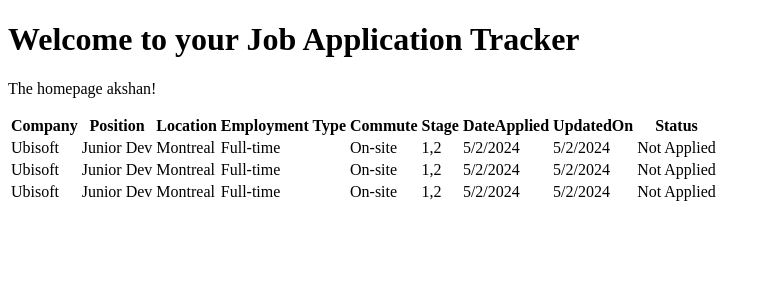
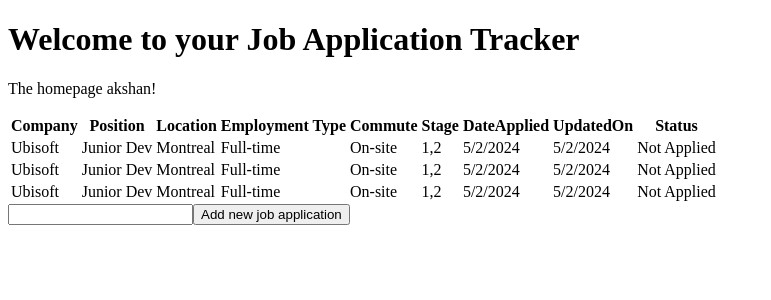
Before and after one commit to revive-mejett/job-application-tracker, an Angular app in the folder job-app-tracker/: page / in a window 1280 px wide. Shown: the top 300 px of the page, without its empty margins (0-771 px from the left). Built offline with nearby package versions, Linux system fonts and the light colour scheme.

Commit message:
create onsubmit handler that logs one field

```diff
--- a/job-app-tracker/src/app/home/home.component.html
+++ b/job-app-tracker/src/app/home/home.component.html
@@ -23,3 +23,9 @@
         <td>{{ i.status }}</td>
     </tr>
 </table>
+<form (ngSubmit)="onSubmit()" #form="ngForm" [formGroup]="applyForm">
+    <input type="text" formControlName="company">
+    <button type="submit" [disabled]="!form.form.valid">
+        Add new job application
+    </button>
+</form>
--- a/job-app-tracker/src/app/home/home.component.ts
+++ b/job-app-tracker/src/app/home/home.component.ts
@@ -2,17 +2,28 @@ import { CommonModule } from '@angular/common';
 import { Component } from '@angular/core';
 import { RouterOutlet } from '@angular/router';
 import { JobApplication } from '../common/types/jobApplication';
-
+import { FormControl, FormGroup, ReactiveFormsModule } from '@angular/forms';
 @Component({
   selector: 'app-home',
   standalone: true,
-  imports: [RouterOutlet, CommonModule],
+  imports: [RouterOutlet, CommonModule, ReactiveFormsModule],
   templateUrl: './home.component.html',
   styleUrl: './home.component.scss'
 })
 
 export class HomeComponent {
   jobApplications : JobApplication[] = []
+
+  applyForm = new FormGroup({
+    company: new FormControl(""),
+    // position: new FormControl(""),
+    // location: new FormControl(""),
+    // employmentType: new FormControl("Full-time"),
+    // commute: new FormControl("On-site"),
+    // stage: new FormControl("1"),
+    // status: new FormControl("Not Applied"),
+  })
+
 
   /**
    * Set job applications field
@@ -54,4 +65,12 @@ export class HomeComponent {
       }
     ]
   }
+
+  addItem(company : string, position : string, location : string, employmentType : string, commute : string, stage : string) {
+    console.log(company, position, location, employmentType, commute, stage)
+  }
+
+  onSubmit() {
+    console.log(this.applyForm.value.company ?? "")
+  }
 }
```
